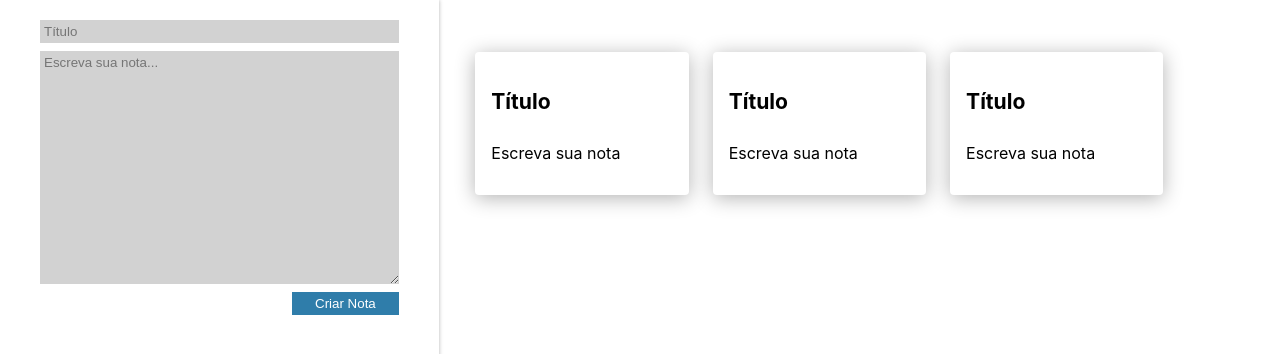
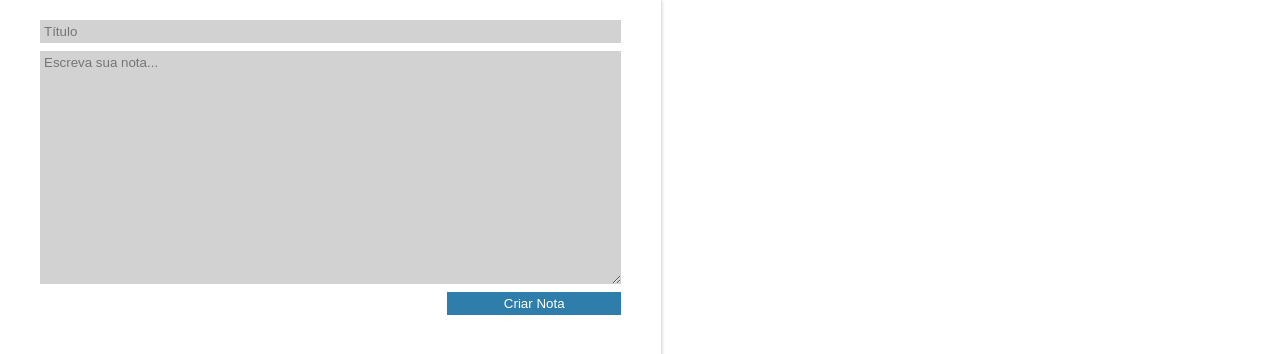
Before and after one commit to gabrielgfw/react-js-alura, a React (Create React App) app: page / in a window 1280 px wide. Shown: the top 354 px of the page. Built offline with nearby package versions, Linux system fonts and the light colour scheme.

Commit message:
passing information between components and using state to refresh and render the current component state

```diff
--- a/src/App.js
+++ b/src/App.js
@@ -5,15 +5,27 @@
 
 class App extends Component {
 
+  constructor() {
+    super();
+    this.state = {
+      notas: []
+    };
+  }
+
   criarNota(titulo, descricao) {
-    console.log(`Criando: ${titulo} | ${descricao}`);
+    const novaNota = {titulo, descricao};
+    const novoArrayNotas = [...this.state.notas, novaNota];
+    const novoEstado = {
+      notas: novoArrayNotas
+    }
+    this.setState(novoEstado);
   }
 
   render() {
     return (
       <section className="conteudo">
-        <FormularioCadastro criarNota={this.criarNota} />
-        <ListaDeNotas />
+        <FormularioCadastro criarNota={this.criarNota.bind(this)} />
+        <ListaDeNotas notas={this.state.notas}/>
       </section>
     );
   }
--- a/src/components/CardNota/CardNota.jsx
+++ b/src/components/CardNota/CardNota.jsx
@@ -6,9 +6,9 @@
     return (
       <section className="card-nota">
         <header className="card-nota_cabecalho">
-          <h3 className="card-nota_titulo">Título</h3>
+          <h3 className="card-nota_titulo">{this.props.titulo}</h3>
         </header>
-        <p className="card-nota_texto">Escreva sua nota</p>
+        <p className="card-nota_texto">{this.props.descricao}</p>
       </section>
     );
   }
--- a/src/components/ListaDeNotas/ListaDeNotas.jsx
+++ b/src/components/ListaDeNotas/ListaDeNotas.jsx
@@ -3,13 +3,20 @@
 import './style.css';
 
 class ListaDeNotas extends Component {
+
+  // This constructor is unnecessary by the fact that
+  // no other property is defined beyond external props.
+  constructor(props) {
+    super(props);
+  }
+
   render() {
     return (
       <ul className="lista-notas">
-        {Array.of("Teste01", "Teste02", "Teste03").map((teste, index) => {
+        {this.props.notas.map((nota, index) => {
           return (
             <li className="lista-notas_item" key={index}>
-              <CardNota />
+              <CardNota titulo={nota.titulo} descricao={nota.descricao}/>
             </li>
           );
         })}
```
